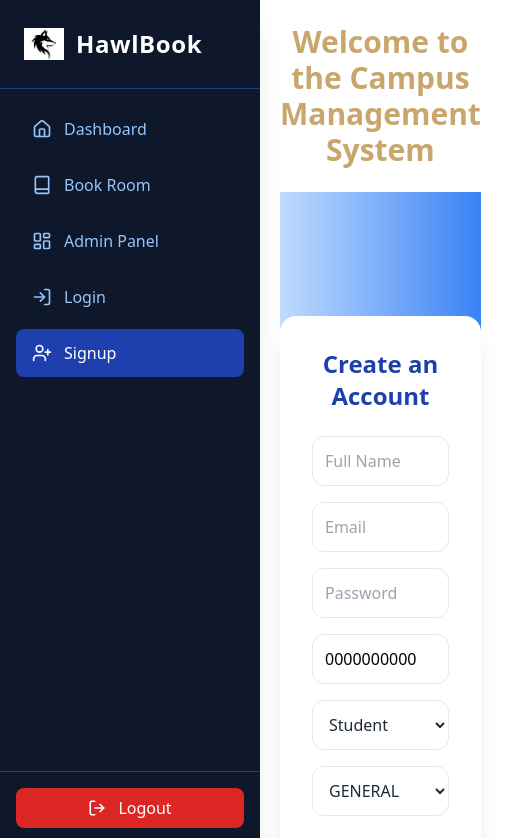
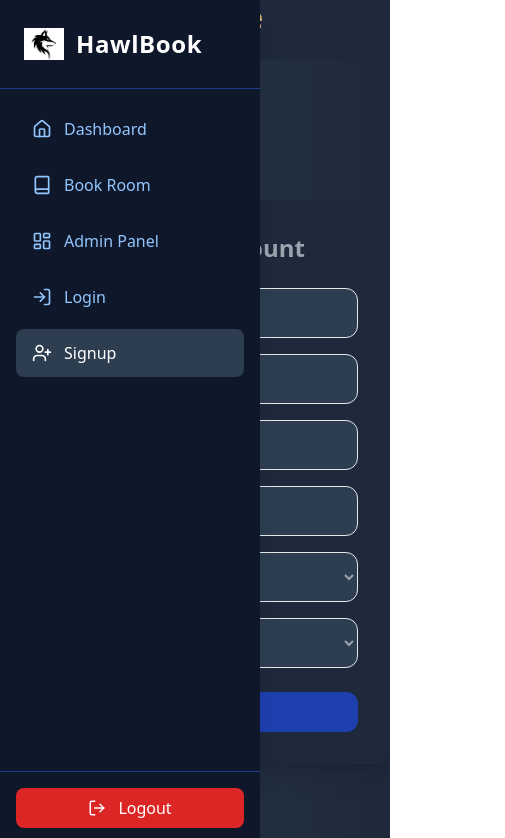
Before and after one commit to Himani7i/Hawlbook, a React (Create React App) app in the folder client/: page / in a window 390 px wide. Shown: the top 838 px of the page, 505 px wide, since content can reach past the window. Built offline with nearby package versions, Linux system fonts and the light colour scheme; no server answers.

Commit message:
fix ui a bit

```diff
--- a/client/src/App.js
+++ b/client/src/App.js
@@ -43,10 +43,10 @@ function App() {
   return (
     <BrowserRouter>
       <Toaster  toastOptions={{ duration: 3000 }} />
-      <div className="flex"><aside className="w-10 bg-slate-500"><Sidebar /></aside>
+      <div className="flex min-h-screen"><Sidebar />
 
-      <main className="ml-64 p-6">
-        <h1 className="text-3xl font-bold mb-6 text-center text-vintageAccent">Welcome to the Campus Management System</h1>
+      <main className="flex-1 bg-vintageDark">
+        <h1 className="text-3xl font-bold mb-6 text-center text-vintageAccent">Welcome</h1>
         <Routes>
         <Route path="/lobby" element={<LobbyScreen />} />
         <Route path="/roomvd/:roomvd" element={<RoomPage />} />
--- a/client/src/components/Sidebar.js
+++ b/client/src/components/Sidebar.js
@@ -16,7 +16,7 @@ const Sidebar = () => {
   const navigate = useNavigate();
 
   const MIN_WIDTH = 80;
-  const MAX_WIDTH = 400;
+  const MAX_WIDTH = 200;
 
   const [width, setWidth] = useState(260);
   const isResizing = useRef(false);
@@ -25,7 +25,7 @@ const Sidebar = () => {
 
   const active = (path) =>
     location.pathname === path
-      ? 'bg-blue-800 text-white'
+      ? 'bg-vintageBlue-dark text-white'
       : 'text-blue-300';
 
   const handleLogout = () => {
--- a/client/src/pages/DSWAdminDashboard.js
+++ b/client/src/pages/DSWAdminDashboard.js
@@ -20,7 +20,7 @@ function DSWAdminDashboard() {
    useEffect(() => {
     if (user?.email && socket) {
       socket.emit("admin:register", { email: user.email });
-      console.log("HOD socket registered with email:", user.email);
+      console.log("DSW socket registered with email:", user.email);
     }
   }, [socket, user]);
 
@@ -78,7 +78,7 @@ const handleRejectCall = () => {
       {events.length === 0 ? (
         <p className="text-center text-gray-300">No pending events found 💤</p>
       ) : (
-        <div className="grid grid-cols-1 md:grid-cols-2 lg:grid-cols-3 gap-6">
+        <div className="max-w-6xl mx-auto px-10 grid grid-cols-1 md:grid-cols-2 lg:grid-cols-3 gap-6">
           {events.map(event => (
             <motion.div
               key={event._id}
--- a/client/src/pages/HODDashboard.js
+++ b/client/src/pages/HODDashboard.js
@@ -96,7 +96,7 @@ const handleRejectCall = () => {
       {requests.length === 0 ? (
         <p className="text-center text-white">No pending room approvals.</p>
       ) : (
-        <div className="grid grid-cols-1 md:grid-cols-2 gap-6">
+        <div className="grid grid-cols-1 md:grid-cols-2 gap-6 p-16">
           {requests.map((req) => (
             <div key={req._id} className="bg-white bg-opacity-10 p-6 rounded-lg shadow-md border border-vintageAccent backdrop-blur-md">
               <p><strong>👤 Student:</strong> {req.user?.username}</p>
--- a/client/src/pages/LoginPage.js
+++ b/client/src/pages/LoginPage.js
@@ -40,18 +40,18 @@ const LoginPage = () => {
   };
 
   return (
-    <div className="flex justify-center items-center min-h-screen bg-gradient-to-r from-blue-100 to-blue-300">
+    <div className="flex justify-center items-center min-h-screen bg-gradient-to-r from-vintageBlue-dark to-vintageDark">
       <form
         onSubmit={handleSubmit}
-        className="bg-white p-8 rounded-2xl shadow-xl w-full max-w-md"
+        className="bg-vintageDark p-8 rounded-2xl shadow-xl w-full max-w-md"
       >
-        <h2 className="text-2xl font-bold mb-6 text-center text-blue-800">Login</h2>
+        <h2 className="text-2xl font-bold mb-6 text-center text-gray-400">Login</h2>
 
         <input
           type="email"
           name="email"
           placeholder="Email"
-          className="w-full p-3 mb-4 border rounded-xl"
+          className="w-full p-3 mb-4 border rounded-xl bg-vintageBlue-dark"
           value={formData.email}
           onChange={handleChange}
           required
@@ -61,7 +61,7 @@ const LoginPage = () => {
           type="password"
           name="password"
           placeholder="Password"
-          className="w-full p-3 mb-6 border rounded-xl"
+          className="w-full p-3 mb-6 border rounded-xl bg-vintageBlue-dark"
           value={formData.password}
           onChange={handleChange}
           required
@@ -69,7 +69,7 @@ const LoginPage = () => {
 
         <button
           type="submit"
-          className="w-full bg-blue-600 hover:bg-blue-700 text-white py-2 px-4 rounded-xl font-semibold"
+          className="w-full bg-blue-800 hover:bg-blue-900 text-white py-2 px-4 rounded-xl font-semibold"
         >
           Sign In
         </button>
--- a/client/src/pages/Room.jsx
+++ b/client/src/pages/Room.jsx
@@ -131,10 +131,10 @@ const RoomPage = () =>{
 
 
     return (
-        <div className="flex flex-col items-center justify-center min-h-screen  bg-[#0D1B2A] space-y-6 p-6">
-        <div className="bg-[#1B263B] p-8 rounded-2xl shadow-md w-full max-w-md border border-blue-700">
-            <h1 className="text-2xl font-bold mb-4 text-center text-white">Room Page</h1>
-        <div className="flex space-x-4">
+        <div className="flex flex-col items-center justify-center min-h-screen  bg-[#0D1B2A] space-y-3 p-6">
+        <div className="bg-[#1B263B] p-8 rounded-2xl shadow-md w-full max-w-5xl mx-auto border border-blue-700 min-h-[80vh]">
+            <h1 className="text-2xl font-bold mb-8 text-center text-white">Room Page</h1>
+        <div className="flex justify-center items-center gap-8 flex-wrap">
           {myStream && (
             <div className="flex flex-col items-center">
               <video
@@ -142,9 +142,9 @@ const RoomPage = () =>{
             autoPlay
             muted
             playsInline
-            className="w-[300px] h-[200px] rounded-lg shadow-md border-2 border-blue-800 "
+            className="w-[450px] h-[350px] rounded-lg shadow-md border-2 border-blue-800 "
           />
-          <span className="mt-2 text-sm font-semibold text-blue-300">My Stream</span>
+          <span className="mt-3 text-lg font-semibold text-blue-300">My Stream</span>
           </div>
         )}
         {remoteStream && (
@@ -153,14 +153,14 @@ const RoomPage = () =>{
             ref={remoteVideoRef}
             autoPlay
             playsInline
-            className="w-[300px] h-[200px] rounded-lg shadow-md border-2 border-blue-800"
+            className="w-[450px] h-[350px] rounded-lg shadow-md border-2 border-blue-800"
           />
-         <span className="mt-2 text-sm font-semibold text-blue-300">Remote Stream</span>
+         <span className="mt-3 text-lg font-semibold text-blue-300">Remote Stream</span>
           </div>
         )}
 
         </div>
-         <div className="space-x-4">
+         <div className="space-x-4 items-center justify-center flex mt-6">
           {myStream && (
           <button
             onClick={sendStreams}
--- a/client/src/pages/SignupPage.js
+++ b/client/src/pages/SignupPage.js
@@ -42,18 +42,18 @@ const [formData, setFormData] = useState({
   };
 
   return (
-    <div className="flex justify-center items-center min-h-screen bg-gradient-to-r from-blue-200 to-blue-500">
+    <div className="flex justify-center items-center min-h-screen bg-gradient-to-r from-vintageBlue-dark to-vintageDark">
       <form
         onSubmit={handleSubmit}
-        className="bg-white p-8 rounded-2xl shadow-xl w-full max-w-md"
+        className="bg-vintageDark p-8 rounded-2xl shadow-xl w-full max-w-md"
       >
-        <h2 className="text-2xl font-bold mb-6 text-center text-blue-800">Create an Account</h2>
+        <h2 className="text-2xl font-bold mb-6 text-center text-gray-400">Create an Account</h2>
 
         <input
           type="text"
           name="username"
           placeholder="Full Name"
-          className="w-full p-3 mb-4 border rounded-xl"
+          className="w-full p-3 mb-4 border rounded-xl bg-vintageBlue-dark"
           value={formData.username}
           onChange={handleChange}
           required
@@ -63,7 +63,7 @@ const [formData, setFormData] = useState({
           type="email"
           name="email"
           placeholder="Email"
-          className="w-full p-3 mb-4 border rounded-xl"
+          className="w-full p-3 mb-4 border rounded-xl bg-vintageBlue-dark"
           value={formData.email}
           onChange={handleChange}
           required
@@ -73,7 +73,7 @@ const [formData, setFormData] = useState({
           type="password"
           name="password"
           placeholder="Password"
-          className="w-full p-3 mb-4 border rounded-xl"
+          className="w-full p-3 mb-4 border rounded-xl bg-vintageBlue-dark"
           value={formData.password}
           onChange={handleChange}
           required
@@ -83,7 +83,7 @@ const [formData, setFormData] = useState({
           type="tel"
           name="phone"
           placeholder="Phone Number"
-          className="w-full p-3 mb-4 border rounded-xl"
+          className="w-full p-3 mb-4 border rounded-xl bg-vintageBlue-dark text-gray-400"
           value={formData.phone}
           onChange={handleChange}
           required
@@ -91,34 +91,34 @@ const [formData, setFormData] = useState({
 
         <select
           name="role"
-          className="w-full p-3 mb-4 border rounded-xl bg-white text-gray-800"
+          className="w-full p-3 mb-4 border rounded-xl bg-vintageBlue-dark text-gray-400"
           value={formData.role}
           onChange={handleChange}
           required
         >
 
-          <option value="student">Student</option>
-          <option value="HOD">HOD</option>
-          <option value="admin">Admin</option>
+          <option className='bg-vintageDark' value="student">Student</option>
+          <option className='bg-vintageDark' value="HOD">HOD</option>
+          <option className='bg-vintageDark' value="admin">Admin</option>
 
         </select>
 
         <select
           name="department"
-          className="w-full p-3 mb-6 border rounded-xl bg-white text-gray-800"
+          className="w-full p-3 mb-6 border rounded-xl bg-vintageBlue-dark text-gray-400"
           value={formData.department}
           onChange={handleChange}
           required
         >
 
-          <option value="CSE">CSE</option>
-          <option value="ECE">ECE</option>
-          <option value="GENERAL">GENERAL</option>
+          <option className='bg-vintageDark'  value="CSE">CSE</option>
+          <option className='bg-vintageDark'  value="ECE">ECE</option>
+          <option className='bg-vintageDark'  value="GENERAL">GENERAL</option>
         </select>
 
         <button
           type="submit"
-          className="w-full bg-blue-600 hover:bg-blue-700 text-white py-2 px-4 rounded-xl font-semibold transition duration-200"
+          className="w-full bg-blue-800 hover:bg-blue-900 text-gray-200 py-2 px-4 rounded-xl font-semibold transition duration-200"
         >
           Sign Up
         </button>
```
Also changed, not shown: client/src/pages/Dashboard.js (+16 -16 lines).
